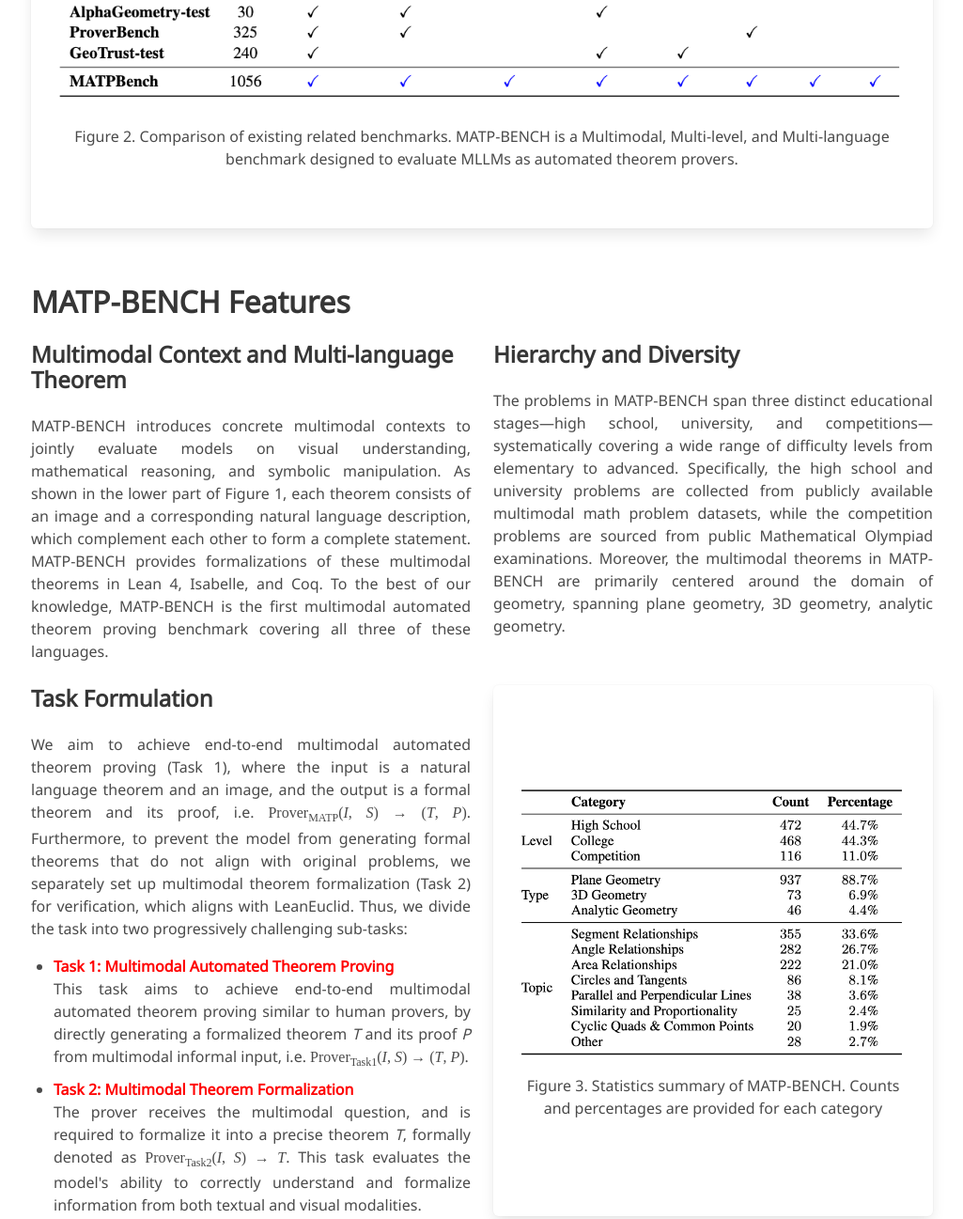
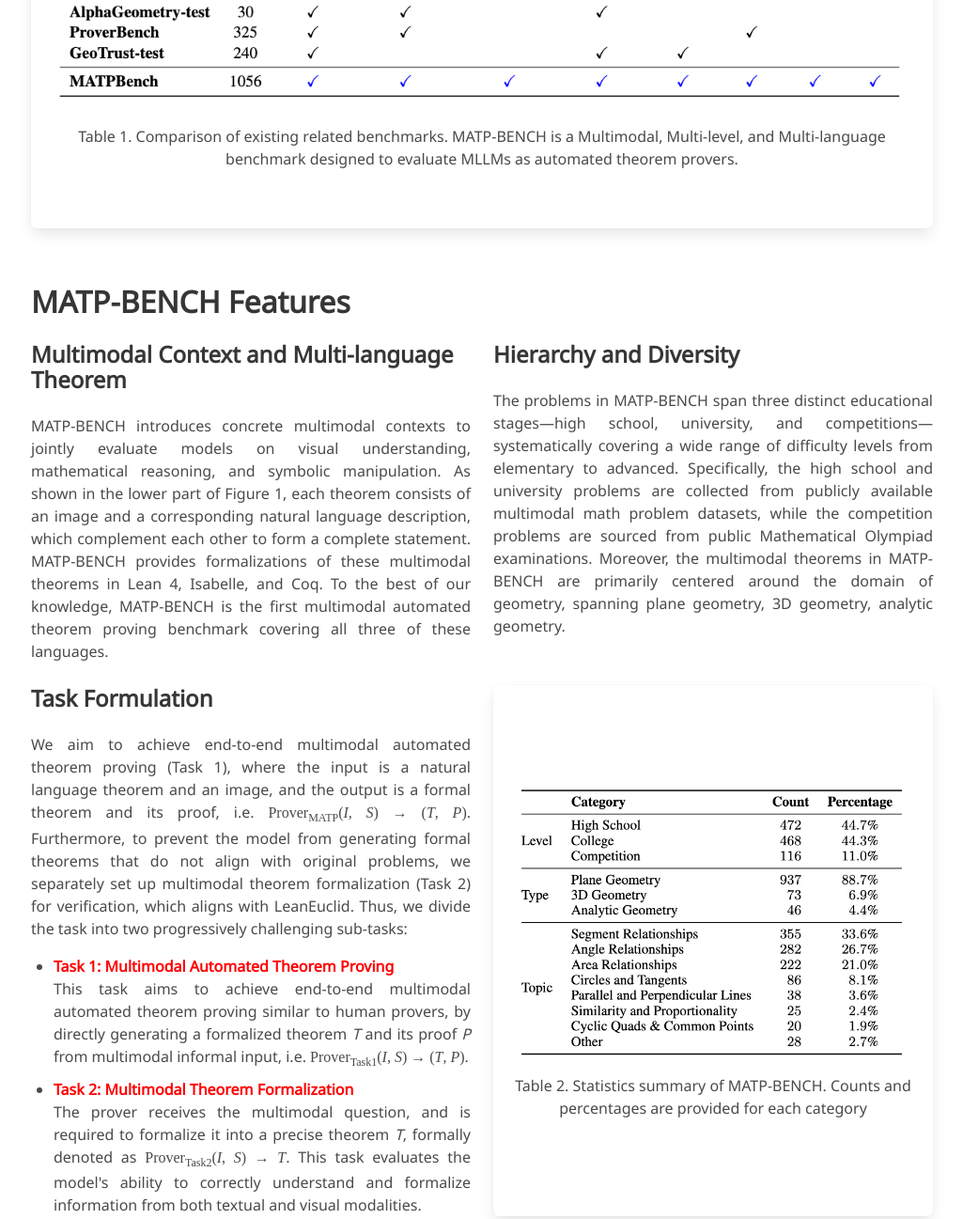
Before and after one commit to MATPBench/MATPBench.github.io, a plain HTML site: page index.html in a window 1280 px wide. Shown: the part 3143-4440 px from the top of the page at 94% size, without its empty margins (127-1152 px from the left). Drawn offline with nearby package versions, Linux system fonts and the light colour scheme; a script that the page names is missing; some icons are missing; a web font is replaced by a local one.

Commit message:
Update index.html

```diff
--- a/index.html
+++ b/index.html
@@ -377,7 +377,7 @@
       <div class="box py-2" style="height: 100%; display: flex; align-items: center; justify-content: center;">
       <div class="publication-image">
         <img src="./static/images/tab1.png" alt="Description of the image">
-        <figcaption class="has-text-centered mt-2"> Figure 2. Comparison of existing related benchmarks. MATP-BENCH is a Multimodal, Multi-level,
+        <figcaption class="has-text-centered mt-2"> Table 1. Comparison of existing related benchmarks. MATP-BENCH is a Multimodal, Multi-level,
           and Multi-language benchmark designed to evaluate MLLMs as automated theorem provers. </figcaption>
       </div>
     </div>
@@ -479,7 +479,7 @@
           <!-- Replace with your actual image -->
           <figure class="image">
             <img src="./static/images/tab2.png" alt="MATP-BENCH illustration">
-            <figcaption class="has-text-centered mt-2"> Figure 3. Statistics summary of MATP-BENCH. Counts and
+            <figcaption class="has-text-centered mt-2"> Table 2. Statistics summary of MATP-BENCH. Counts and
               percentages are provided for each category </figcaption>
           </figure>
         </div>
```
